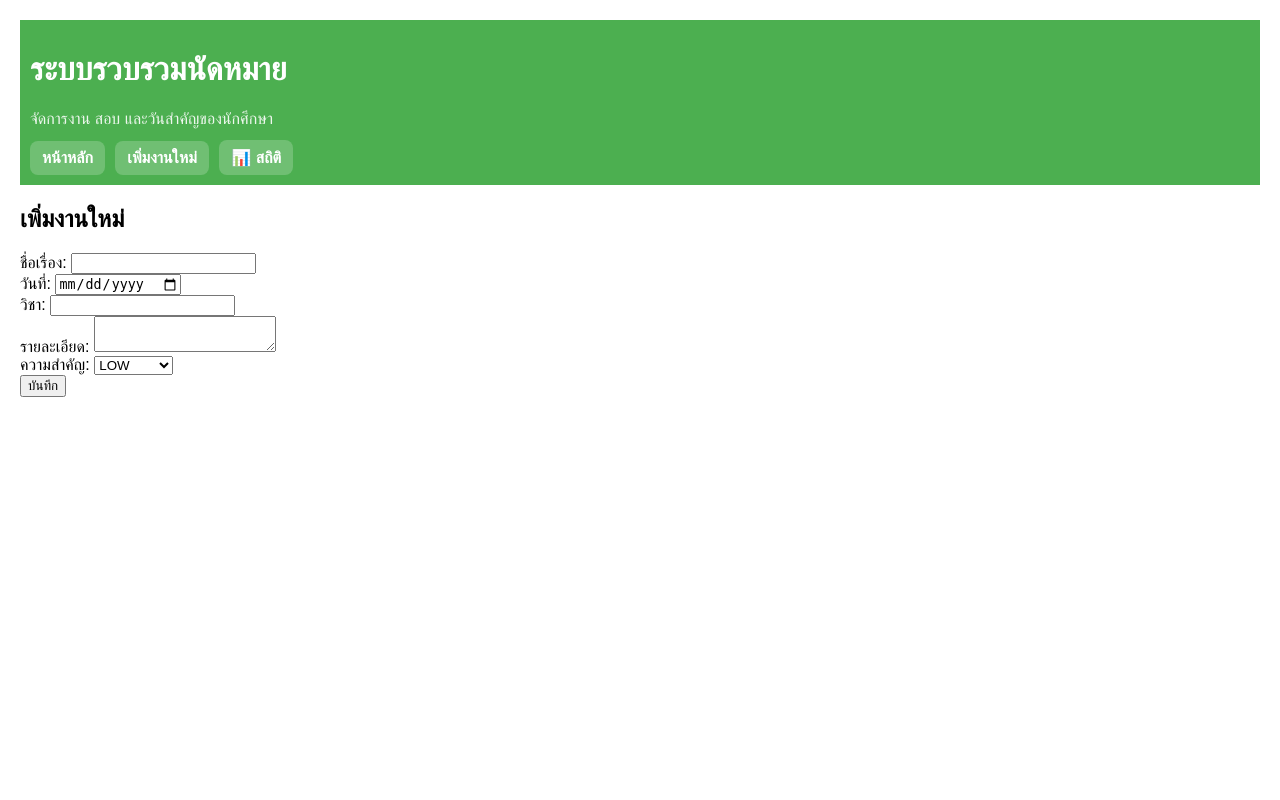
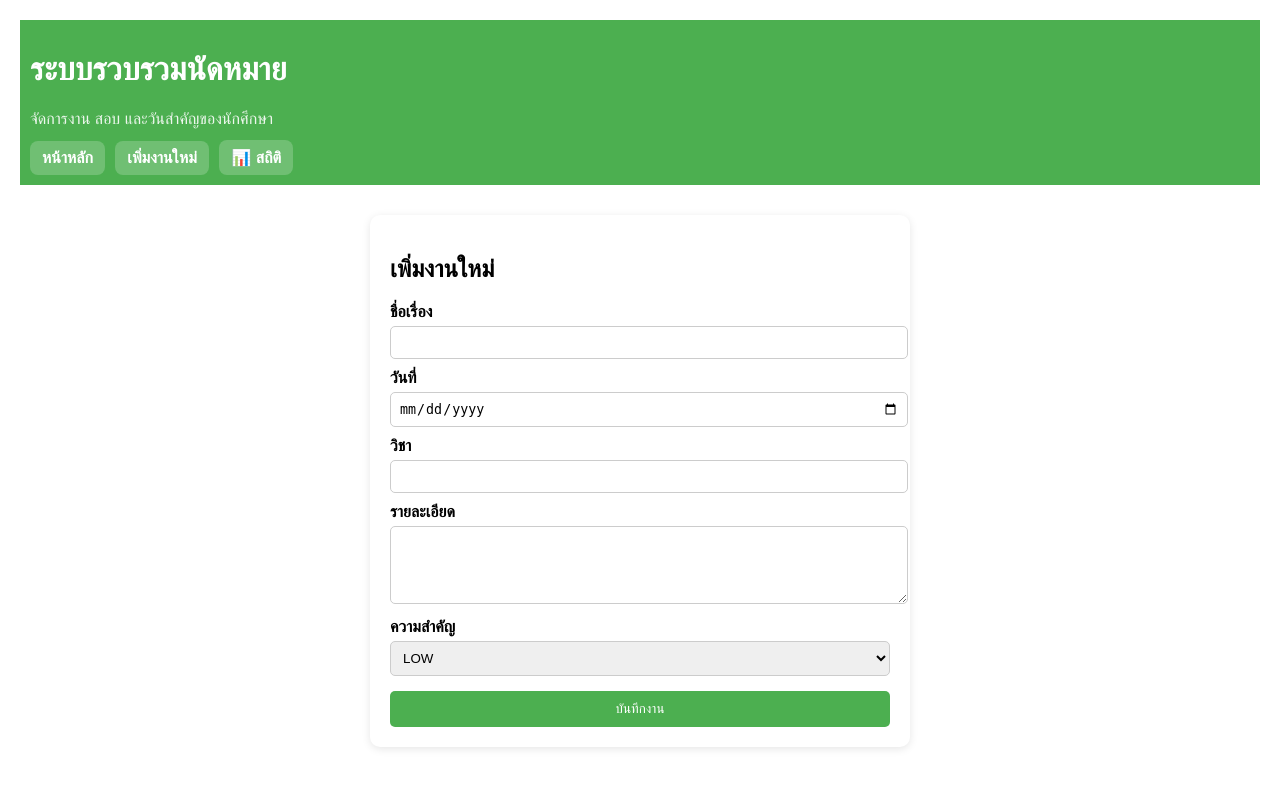
Before and after one commit to 6709530015/CS242_finalProject, a Flask app: page /add_event in a window 1280 px wide. Run offline with Flask 3, Linux system fonts and the light colour scheme.

Commit message:
improve add event form UI

```diff
--- a/static/style.css
+++ b/static/style.css
@@ -35,3 +35,38 @@ nav a {
 nav a:hover {
     background: rgba(255, 255, 255, 0.35);
 }
+
+.form-container {
+    max-width: 500px;
+    margin: 30px auto;
+    background: white;
+    padding: 20px;
+    border-radius: 10px;
+    box-shadow: 0 2px 8px rgba(0,0,0,0.1);
+}
+
+form label {
+    display: block;
+    margin-top: 10px;
+    font-weight: bold;
+}
+
+form input,
+form textarea,
+form select {
+    width: 100%;
+    padding: 8px;
+    margin-top: 5px;
+    border: 1px solid #ccc;
+    border-radius: 5px;
+}
+
+form button {
+    margin-top: 15px;
+    padding: 10px;
+    width: 100%;
+    background: #4CAF50;
+    color: white;
+    border: none;
+    border-radius: 5px;
+}
--- a/templates/add_event.html
+++ b/templates/add_event.html
@@ -1,27 +1,33 @@
 {% extends "base.html" %}
 {% block content %}
+
+<div class="form-container">
     <h2>เพิ่มงานใหม่</h2>
+
     <form method="POST" action="{{ url_for('add_event') }}">
-    <label>ชื่อเรื่อง:</label>
-    <input type="text" name="title" required><br>
 
-    <label>วันที่:</label>
-    <input type="date" name="date" required><br>
+        <label>ชื่อเรื่อง</label>
+        <input type="text" name="title" required>
 
-    <label>วิชา:</label>
-    <input type="text" name="subject"><br>
+        <label>วันที่</label>
+        <input type="date" name="date" required>
 
-    <label>รายละเอียด:</label>
-    <textarea name="description"></textarea><br>
+        <label>วิชา</label>
+        <input type="text" name="subject">
 
-    <label>ความสำคัญ:</label>
+        <label>รายละเอียด</label>
+        <textarea name="description" rows="4"></textarea> <!-- 👈 ยังอยู่แน่นอน -->
+
+        <label>ความสำคัญ</label>
         <select name="priority">
             <option value="LOW">LOW</option>
             <option value="MEDIUM">MEDIUM</option>
             <option value="HIGH">HIGH</option>
             <option value="URGENT">URGENT</option>
-    </select><br>
+        </select>
 
-    <button type="submit">บันทึก</button>
+        <button type="submit">บันทึกงาน</button>
     </form>
+</div>
+
 {% endblock %}
```
Lines whose indentation alone changed are shown as unchanged.
